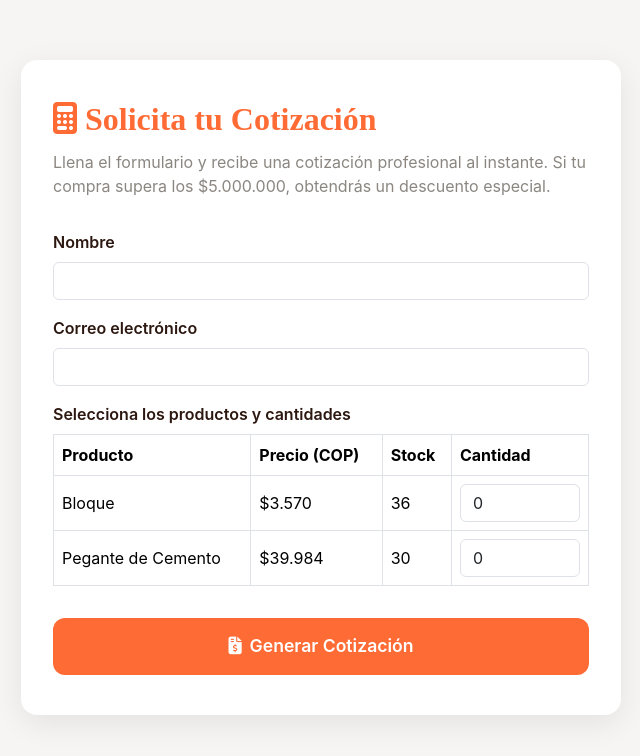
After one commit to oraloka/ConstruMax, a Flask app: page /cotizar/ in a window 1280 px wide. The commit adds this page. Shown: the top 756 px of the page, without its empty margins (319-959 px from the left). Run offline with Flask 3, Linux system fonts and the light colour scheme.

Commit message:
cotizacion

```diff
--- /dev/null
+++ b/app/mail.py
@@ -0,0 +1,3 @@
+from flask_mail import Mail
+
+mail = Mail()
--- /dev/null
+++ b/app/routes/cotizar.py
@@ -0,0 +1,77 @@
+from flask import Blueprint, render_template, request, session, redirect, url_for, send_file, flash
+from io import BytesIO
+from flask_mail import Message
+from app import db
+import pdfkit
+from flask_mail import Message
+from flask import current_app as app
+
+bp = Blueprint('cotizar', __name__, url_prefix='/cotizar')
+
+def calcular_descuento(total):
+    if total >= 5000000:
+        descuento = int(total * 0.07)  # 7% de descuento
+        return descuento
+    return 0
+
+@bp.route('/', methods=['GET', 'POST'])
+def cotizar():
+    from app.models.productos import Producto
+    productos = Producto.query.filter(Producto.stock > 0).all()
+    cotizacion = None
+    if request.method == 'POST':
+        nombre = request.form['nombre']
+        correo = request.form['correo']
+        productos_seleccionados = []
+        total_estimado = 0
+        for producto in productos:
+            cantidad = int(request.form.get(f'cantidad_{producto.id}', 0))
+            if cantidad > 0:
+                subtotal = cantidad * producto.precio
+                productos_seleccionados.append({
+                    'nombre': producto.nombre,
+                    'cantidad': cantidad,
+                    'precio': producto.precio,
+                    'subtotal': subtotal
+                })
+                total_estimado += subtotal
+        descuento = calcular_descuento(total_estimado)
+        total_final = total_estimado - descuento
+        cotizacion = {
+            'nombre': nombre,
+            'correo': correo,
+            'productos': productos_seleccionados,
+            'total_estimado': total_estimado,
+            'descuento': descuento,
+            'total_final': total_final
+        }
+        session['cotizacion'] = cotizacion
+    return render_template('cotizar.html', cotizacion=session.get('cotizacion'), productos=productos)
+
+@bp.route('/descargar_pdf')
+def descargar_pdf():
+    cotizacion = session.get('cotizacion')
+    if not cotizacion:
+        flash('No hay cotización para descargar.', 'danger')
+        return redirect(url_for('cotizar.cotizar'))
+    html = render_template('cotizar_pdf.html', cotizacion=cotizacion)
+    config = pdfkit.configuration(wkhtmltopdf=r'C:/Program Files/wkhtmltopdf/bin/wkhtmltopdf.exe')
+    pdf = pdfkit.from_string(html, False, configuration=config)
+    return send_file(BytesIO(pdf), download_name='cotizacion.pdf', as_attachment=True)
+
+@bp.route('/enviar_email')
+def enviar_email():
+    cotizacion = session.get('cotizacion')
+    if not cotizacion:
+        flash('No hay cotización para enviar.', 'danger')
+        return redirect(url_for('cotizar.cotizar'))
+    html = render_template('cotizar_pdf.html', cotizacion=cotizacion)
+    config = pdfkit.configuration(wkhtmltopdf=r'C:/Program Files/wkhtmltopdf/bin/wkhtmltopdf.exe')
+    pdf = pdfkit.from_string(html, False, configuration=config)
+    msg = Message('Tu cotización ConstruMax', recipients=[cotizacion['correo']])
+    msg.body = 'Adjunto encontrarás tu cotización profesional de ConstruMax.'
+    msg.attach('cotizacion.pdf', 'application/pdf', pdf)
+    mail = app.extensions.get('mail')
+    mail.send(msg)
+    flash('Cotización enviada exitosamente al correo.', 'success')
+    return redirect(url_for('cotizar.cotizar'))
--- /dev/null
+++ b/app/routes/reset_password.py
@@ -0,0 +1,49 @@
+from flask import Blueprint, render_template, request, redirect, url_for, flash
+from app.models.users import Users
+from app import db
+from werkzeug.security import generate_password_hash
+from flask_mail import Message
+from app.mail import mail
+import secrets
+
+bp = Blueprint('reset_password', __name__, url_prefix='/reset_password')
+
+# Almacén temporal de tokens (en producción usar base de datos o Redis)
+token_store = {}
+
+@bp.route('/', methods=['GET', 'POST'])
+def request_reset():
+    if request.method == 'POST':
+        email = request.form['email']
+        user = Users.query.filter_by(email=email).first()
+        if user:
+            token = secrets.token_urlsafe(32)
+            token_store[token] = user.idUser
+            reset_link = url_for('reset_password.reset_with_token', token=token, _external=True)
+            msg = Message('Recupera tu contraseña - ConstruMax', recipients=[email])
+            msg.body = f"Hola,\n\nPara restablecer tu contraseña haz clic en el siguiente enlace:\n{reset_link}\n\nSi no solicitaste este cambio, ignora este correo."
+            try:
+                mail.send(msg)
+                flash('Se ha enviado un enlace de recuperación a tu correo.', 'success')
+            except Exception as e:
+                flash(f'No se pudo enviar el correo: {e}', 'danger')
+        else:
+            flash('No existe una cuenta con ese correo.', 'danger')
+    return render_template('request_reset.html')
+
+@bp.route('/<token>', methods=['GET', 'POST'])
+def reset_with_token(token):
+    user_id = token_store.get(token)
+    if not user_id:
+        flash('El enlace no es válido o ha expirado.', 'danger')
+        return redirect(url_for('reset_password.request_reset'))
+    if request.method == 'POST':
+        password = request.form['password']
+        user = Users.query.get(user_id)
+        if user:
+            user.passwordUser = generate_password_hash(password)
+            db.session.commit()
+            del token_store[token]
+            flash('Contraseña actualizada correctamente. Ahora puedes iniciar sesión.', 'success')
+            return redirect(url_for('auth.login'))
+    return render_template('reset_password.html', token=token)
--- /dev/null
+++ b/app/templates/cotizar.html
@@ -0,0 +1,112 @@
+<!DOCTYPE html>
+<html lang="es">
+<head>
+    <meta charset="UTF-8">
+    <title>Solicitar Cotización - ConstruMax</title>
+    <link href="https://cdn.jsdelivr.net/npm/bootstrap@5.3.2/dist/css/bootstrap.min.css" rel="stylesheet">
+    <link rel="stylesheet" href="https://cdnjs.cloudflare.com/ajax/libs/font-awesome/6.4.0/css/all.min.css">
+    <style>
+        body { background: #f7f5f3; font-family: 'Inter', sans-serif; }
+        .cotizar-container { max-width: 600px; margin: 60px auto; background: #fff; border-radius: 16px; box-shadow: 0 8px 30px rgba(0,0,0,0.08); padding: 40px 32px; }
+        .cotizar-title { font-family: 'Playfair Display', serif; font-size: 2rem; font-weight: 700; color: #FF6B35; margin-bottom: 12px; }
+        .cotizar-subtitle { color: #8B8680; margin-bottom: 32px; }
+        .form-label { font-weight: 600; color: #2C1810; }
+        .btn-cotizar { background: #FF6B35; color: #fff; font-weight: 600; border-radius: 12px; padding: 14px 0; font-size: 1.1rem; }
+        .btn-cotizar:hover { background: #e55a2b; }
+        .cotizar-result { background: #f5f3f0; border-radius: 12px; padding: 24px; margin-top: 32px; }
+        .cotizar-total { font-size: 1.3rem; font-weight: 700; color: #FF6B35; }
+        .cotizar-descuento { color: #27AE60; font-weight: 600; }
+    </style>
+</head>
+<body>
+    <div class="cotizar-container">
+        <h1 class="cotizar-title"><i class="fas fa-calculator me-2"></i>Solicita tu Cotización</h1>
+        <p class="cotizar-subtitle">Llena el formulario y recibe una cotización profesional al instante. Si tu compra supera los $5.000.000, obtendrás un descuento especial.</p>
+        <form method="post">
+            <div class="mb-3">
+                <label for="nombre" class="form-label">Nombre</label>
+                <input type="text" class="form-control" id="nombre" name="nombre" required>
+            </div>
+            <div class="mb-3">
+                <label for="correo" class="form-label">Correo electrónico</label>
+                <input type="email" class="form-control" id="correo" name="correo" required>
+            </div>
+            <div class="mb-3">
+                <label class="form-label">Selecciona los productos y cantidades</label>
+                <div class="table-responsive">
+                    <table class="table table-bordered align-middle">
+                        <thead>
+                            <tr>
+                                <th>Producto</th>
+                                <th>Precio (COP)</th>
+                                <th>Stock</th>
+                                <th>Cantidad</th>
+                            </tr>
+                        </thead>
+                        <tbody>
+                        {% for producto in productos %}
+                        <tr>
+                            <td>{{ producto.nombre }}</td>
+                            <td>${{ producto.precio|int|comma }}</td>
+                            <td>{{ producto.stock }}</td>
+                            <td>
+                                <input type="number" min="0" max="{{ producto.stock }}" name="cantidad_{{ producto.id }}" class="form-control" value="0">
+                            </td>
+                        </tr>
+                        {% endfor %}
+                        </tbody>
+                    </table>
+                </div>
+            </div>
+            <button type="submit" class="btn btn-cotizar w-100"><i class="fas fa-file-invoice-dollar me-2"></i>Generar Cotización</button>
+        </form>
+        {% if cotizacion %}
+        <div class="cotizar-result mt-4">
+            <h4>Resumen de Cotización</h4>
+            <p><strong>Nombre:</strong> {{ cotizacion.nombre }}</p>
+            <p><strong>Correo:</strong> {{ cotizacion.correo }}</p>
+            <div class="table-responsive">
+                <table class="table table-bordered align-middle">
+                    <thead>
+                        <tr>
+                            <th>Producto</th>
+                            <th>Cantidad</th>
+                            <th>Precio unitario</th>
+                            <th>Subtotal</th>
+                        </tr>
+                    </thead>
+                    <tbody>
+                    {% for item in cotizacion.productos %}
+                        <tr>
+                            <td>{{ item.nombre }}</td>
+                            <td>{{ item.cantidad }}</td>
+                            <td>${{ item.precio|int|comma }}</td>
+                            <td>${{ item.subtotal|int|comma }}</td>
+                        </tr>
+                    {% endfor %}
+                    </tbody>
+                    <tfoot>
+                        <tr>
+                            <th colspan="3">Total estimado</th>
+                            <td>${{ cotizacion.total_estimado|int|comma }} COP</td>
+                        </tr>
+                        <tr>
+                            <th colspan="3">Descuento</th>
+                            <td class="cotizar-descuento">${{ cotizacion.descuento|int|comma }} COP</td>
+                        </tr>
+                        <tr>
+                            <th colspan="3">Total final</th>
+                            <td class="cotizar-total">${{ cotizacion.total_final|int|comma }} COP</td>
+                        </tr>
+                    </tfoot>
+                </table>
+            </div>
+            <div class="mt-3">
+                <a href="{{ url_for('cotizar.descargar_pdf') }}" class="btn btn-outline-success"><i class="fas fa-file-pdf me-2"></i>Descargar PDF</a>
+                <a href="{{ url_for('cotizar.enviar_email') }}" class="btn btn-outline-primary ms-2"><i class="fas fa-envelope me-2"></i>Enviar por correo</a>
+            </div>
+        </div>
+        {% endif %}
+    </div>
+</body>
+</html>
--- a/app/templates/login.html
+++ b/app/templates/login.html
@@ -391,6 +391,11 @@
                         <i class="fas fa-user-plus"></i> Regístrate aquí
                     </a>
                 </p>
+                <p>
+                    <a href="{{ url_for('reset_password.request_reset') }}">
+                        <i class="fas fa-key"></i> ¿Olvidaste tu contraseña?
+                    </a>
+                </p>
             </div>
         </div>
     </main>
--- a/app/templates/main.html
+++ b/app/templates/main.html
@@ -358,7 +358,7 @@
                     <a href="{{ url_for('auth.login') if url_for else '#' }}" class="btn btn-secondary-professional">
                         <i class="fas fa-sign-in-alt me-2"></i>Iniciar Sesión
                     </a>
-                    <a href="#cotizar" class="btn btn-professional">
+                    <a href="{{ url_for('cotizar.cotizar') }}" class="btn btn-professional">
                         <i class="fas fa-calculator me-2"></i>Cotizar
                     </a>
                 </div>
--- a/requirements.txt
+++ b/requirements.txt
@@ -1,3 +1,4 @@
+Flask-Mail==0.9.1
 blinker==1.9.0
 click==8.1.8
 colorama==0.4.6
```
Also changed, not shown: app/__init__.py (+22 -0 lines), app/routes/orders.py (+13 -1 lines), app/templates/cotizar_pdf.html (added, +56 -0 lines), app/templates/request_reset.html (added, +35 -0 lines), app/templates/reset_password.html (added, +35 -0 lines), instance/flaskdb.sqlite.
